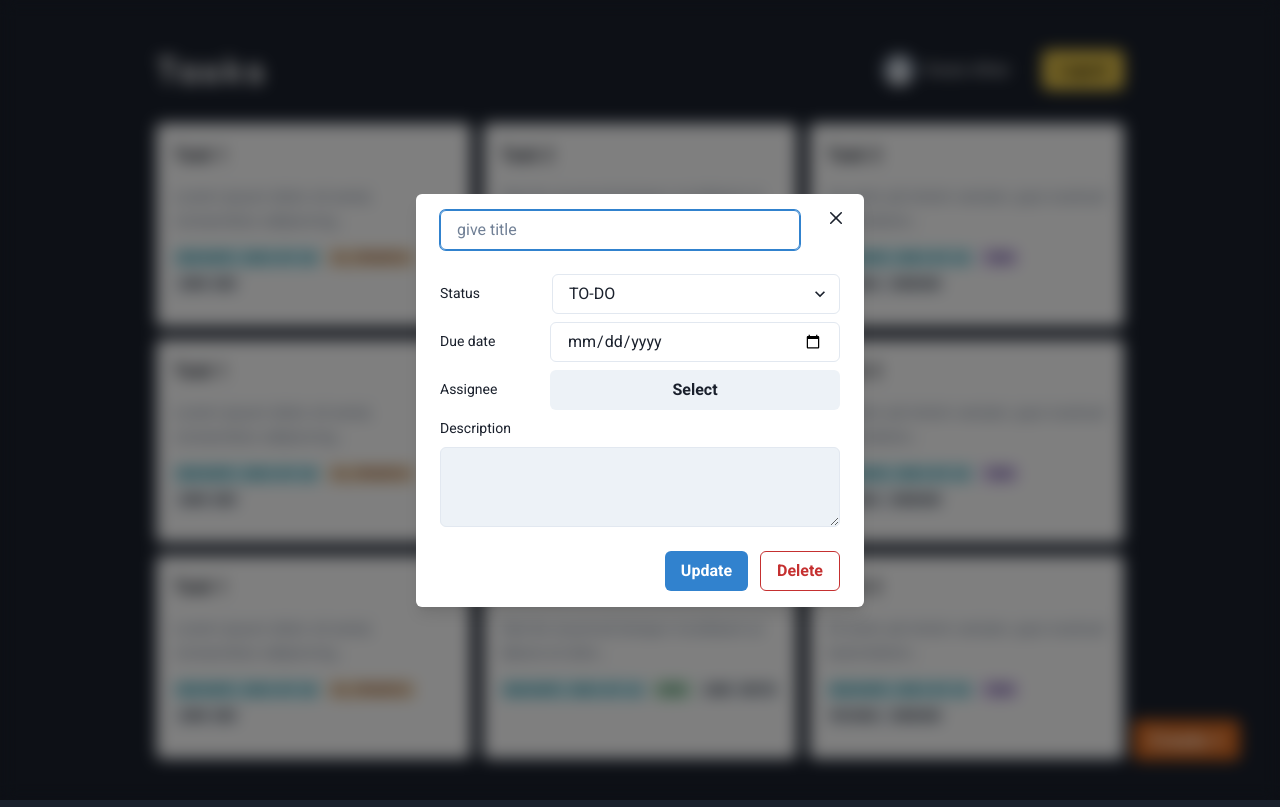
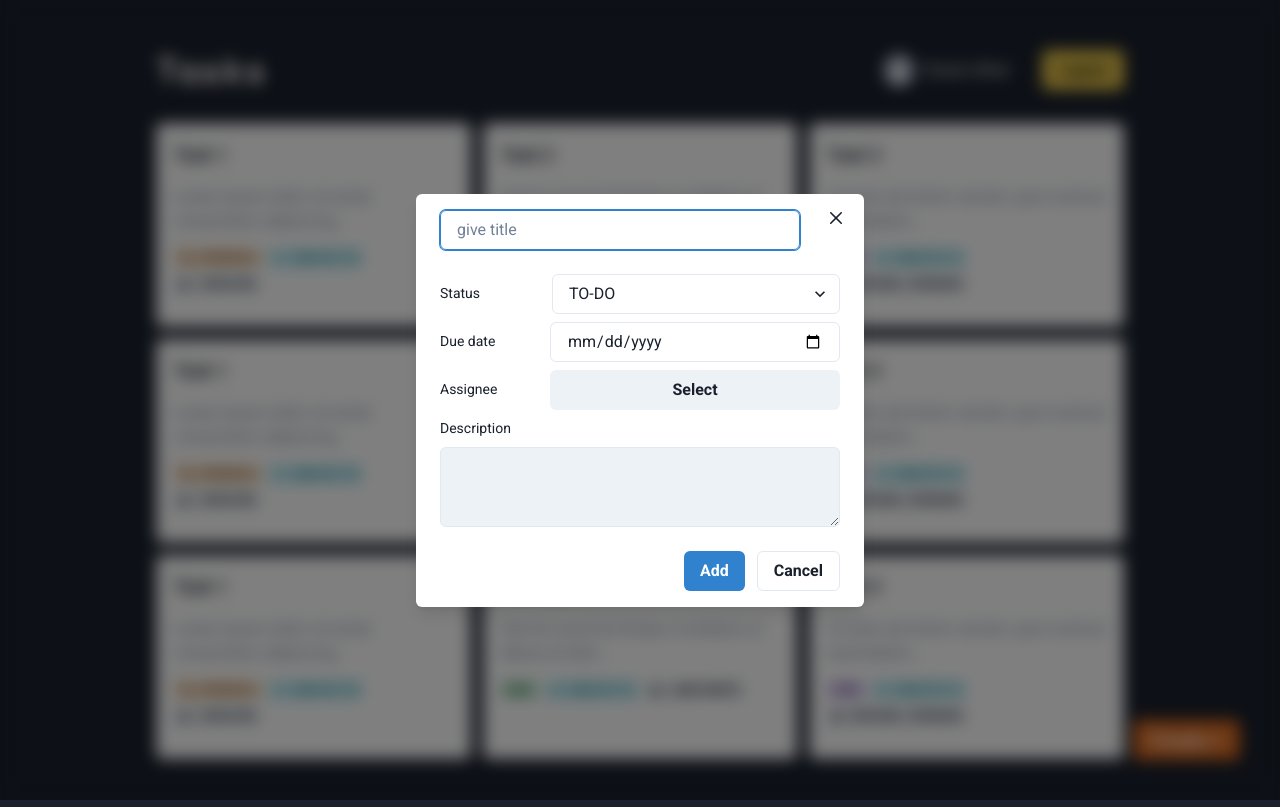
Before and after one commit to Owais28/rtask-management, a React (Vite) app in the folder frontend/: page / in a window 1280 px wide. Both pictures are taken after a click on the button "Create +". Built offline with nearby package versions, Linux system fonts and the light colour scheme; no server answers.

Commit message:
add icon

```diff
--- a/frontend/package.json
+++ b/frontend/package.json
@@ -16,6 +16,7 @@
     "framer-motion": "^10.12.18",
     "react": "^18.2.0",
     "react-dom": "^18.2.0",
+    "react-icons": "^4.10.1",
     "react-router-dom": "^6.14.1"
   },
   "devDependencies": {
--- a/frontend/src/pages/Homepage.jsx
+++ b/frontend/src/pages/Homepage.jsx
@@ -320,9 +320,9 @@ const HomePage = () => {
 
             <ModalFooter>
               <Button colorScheme='blue' mr={3} onClick={onClose}>
-                Update
+                Add
               </Button>
-              <Button variant='outline' colorScheme='red'>Delete</Button>
+              <Button variant='outline' colorScheme='gray' onClick={onClose}>Cancel</Button>
             </ModalFooter>
           </>)
           }
--- a/frontend/src/pages/components/TaskCard.jsx
+++ b/frontend/src/pages/components/TaskCard.jsx
@@ -1,6 +1,7 @@
 import { Badge, Box, Divider, GridItem, HStack, Heading, Text, VStack } from '@chakra-ui/react'
 import PropTypes from 'prop-types'
-
+import { AiOutlineClockCircle } from 'react-icons/ai'
+import { GoPerson } from 'react-icons/go'
 export default function TaskCard(props) {
 
   // const handleDeleteTask = (e) => {
@@ -31,14 +32,24 @@ export default function TaskCard(props) {
         <Divider />
         <Text mb={2} color={'gray.500'} fontFamily={'Roboto'}>{props.task.description.slice(0, 50)}...</Text>
         <HStack flexShrink={1} flexWrap={'wrap'} alignItems={'start'} justify={'start'}>
-          <Badge colorScheme='cyan' fontFamily={'mono'} >
-            <span>Due Date:</span> {props.task.dueDate}
+          {StatusBadge}
+          <Badge alignItems={'center'} colorScheme='cyan' fontFamily={'mono'} >
+            <HStack alignItems={'center'}>
+              <AiOutlineClockCircle style={{ display: 'inline-block' }} />
+              <Text>
+                {props.task.dueDate}
+              </Text>
+            </HStack>
           </Badge>
 
-          {StatusBadge}
 
           <Badge fontFamily={'mono'}>
-            {props.task.assignedUser}
+            <HStack alignItems={'center'}>
+              <GoPerson style={{ display: 'inline-block' }} />
+              <Text>
+                {props.task.assignedUser}
+              </Text>
+            </HStack>
           </Badge>
         </HStack>
         {/* <Button colorScheme="red" mt={2} onClick={() => handleDeleteTask(props.task.id)}>
```
Also changed, not shown: 1 other file (tests, documents, lock files or other folders).
